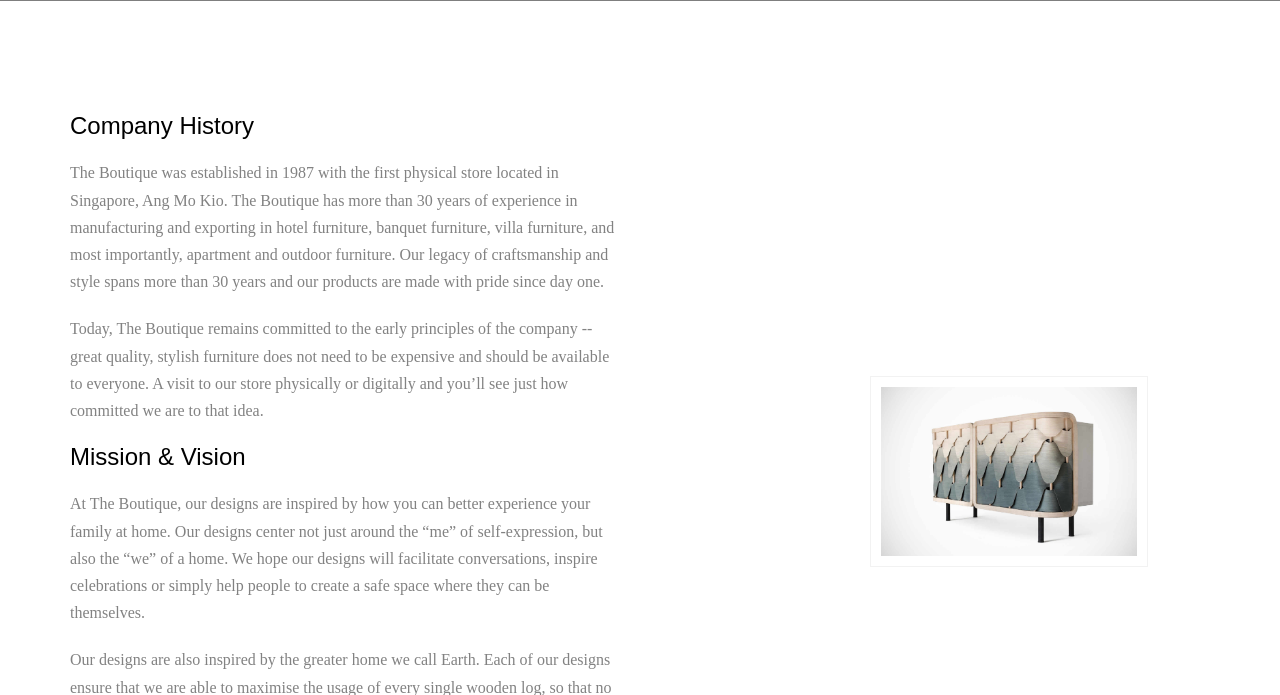
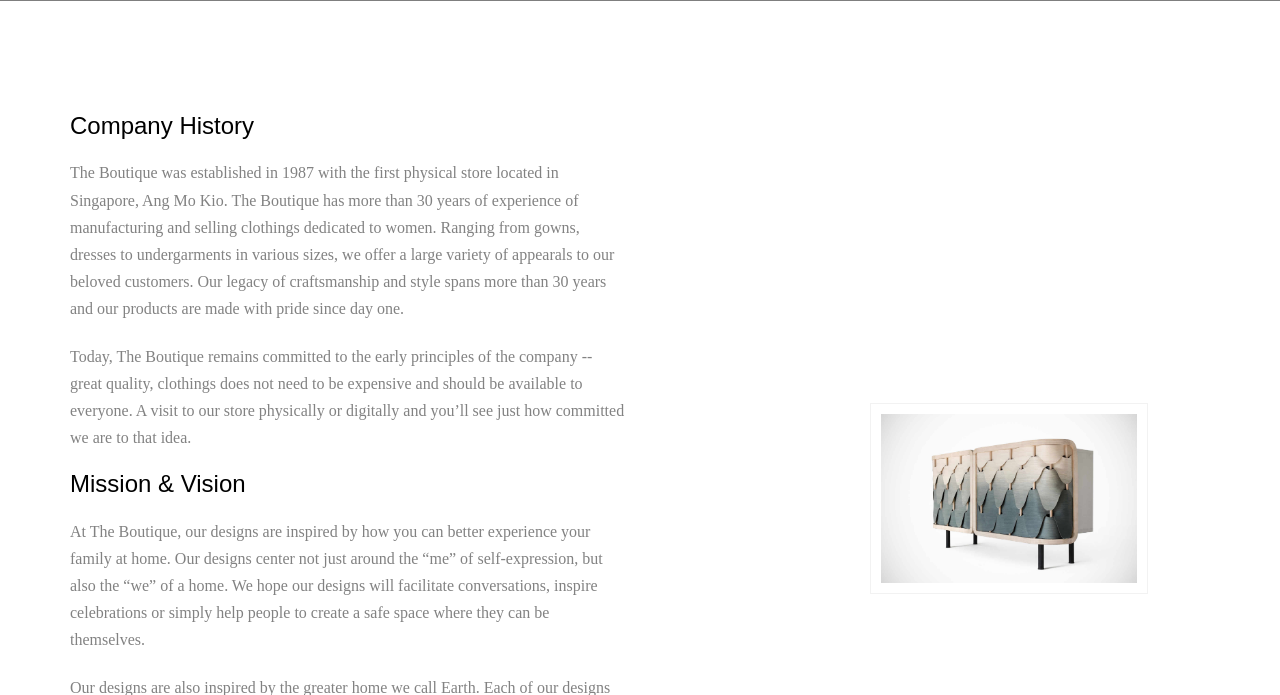
Before and after one commit to driedwater/aspj, a Flask app: page /about in a window 1280 px wide. Shown: the part 669-1364 px from the top of the page. Run offline with Flask 2, Linux system fonts and the light colour scheme; parts of the project's set-up code (start-up, migrations or seed data) failed here and were passed over; some libraries are stand-ins or nearby versions; some web fonts are replaced; grey boxes are pictures that could not be loaded.

Commit message:
Co-authored-by: renmoonv <renmoonv@users.noreply.github.com> Co-authored-by: beleengneo <beleengneo@users.noreply.github.com>

```diff
--- a/ecommercesite/__init__.py
+++ b/ecommercesite/__init__.py
@@ -5,7 +5,8 @@ from flask_login import LoginManager
 from flask_migrate import Migrate
 from flask_msearch import Search
 from flask_mail import Mail
-from flask_authorize import authorized
+from flask_authorize import Authorize
+from skywalking import agent, config
 import os
 
 app = Flask(__name__)
--- a/ecommercesite/templates/about.html
+++ b/ecommercesite/templates/about.html
@@ -23,8 +23,8 @@
 				<div class="col-md-6">
 					<div class="desc">
 						<h3>Company History</h3>
-						<p>The Boutique was established in 1987 with the first physical store located in Singapore, Ang Mo Kio. The Boutique has more than 30 years of experience in manufacturing and exporting in hotel furniture, banquet furniture, villa furniture, and most importantly, apartment and outdoor furniture. Our legacy of craftsmanship and style spans more than 30 years and our products are made with pride since day one.</p>
-						<p>Today, The Boutique remains committed to the early principles of the company -- great quality, stylish furniture does not need to be expensive and should be available to everyone. A visit to our store physically or digitally and you’ll see just how committed we are to that idea.</p>
+						<p>The Boutique was established in 1987 with the first physical store located in Singapore, Ang Mo Kio. The Boutique has more than 30 years of experience of manufacturing and selling clothings dedicated to women. Ranging from gowns, dresses to undergarments in various sizes, we offer a large variety of appearals to our beloved customers. Our legacy of craftsmanship and style spans more than 30 years and our products are made with pride since day one.</p>
+						<p>Today, The Boutique remains committed to the early principles of the company -- great quality, clothings does not need to be expensive and should be available to everyone. A visit to our store physically or digitally and you’ll see just how committed we are to that idea.</p>
 					<div class="desc">
 						<h3>Mission &amp; Vision</h3>
 						<p>At The Boutique, our designs are inspired by how you can better experience your family at home. Our designs center not just around the “me” of self-expression, but also the “we” of a home. We hope our designs will facilitate conversations, inspire celebrations or simply help people to create a safe space where they can be themselves.</p>
--- a/ecommercesite/templates/home.html
+++ b/ecommercesite/templates/home.html
@@ -67,7 +67,7 @@
             <div class="col-md-8 col-md-offset-2 text-center fh5co-heading">
                 <span>The Boutique's</span>
                 <h2>New Arrival Products</h2>
-                <p>New arrivals as of 2021. Be sure to get them quickly while stock lasts!</p>
+                <p>New arrivals as of 2022. Be sure to get them quickly while stock lasts!</p>
             </div>
         </div>
         <div class="row">
@@ -123,7 +123,7 @@
                                 </figure>
                                 <span>Annisa Indah, via <a href="#" class="twitter">Twitter</a></span>
                                 <blockquote>
-                                    <p>&ldquo;I am so happy with The Boutique's customer service! I accidentally chose the wrong colour for one of the items I bought and only realised it after it was being delivered to me. However, The Boutique allowed me to return the product and exchange for the correct colour for me!&rdquo;</p>
+                                    <p>&ldquo;I am so happy with The Boutique's customer service! I accidentally chose the wrong colour for one of the items I bought and only realise after it was being delivered to me. However, The Boutique allowed me to return the product and exchange for the correct colour for me!&rdquo;</p>
                                 </blockquote>
                             </div>
                         </div>
--- a/ecommercesite/templates/service.html
+++ b/ecommercesite/templates/service.html
@@ -69,7 +69,7 @@
 					</div>
 					<div class="desc">
 						<h3><a href="single.html">Free Delivery</a></h3>
-						<span class="price">At least $300 spent in single purchase</span>
+						<span class="price">At least $100 spent in single purchase</span>
 					</div>
 				</div>
 			</div>
@@ -137,7 +137,7 @@
 					</div>
 					<div class="desc">
 						<h3><a href="single.html">10% Cashback for members</a></h3>
-						<span class="price">Valid til 24 March 2022</span>
+						<span class="price">Valid til 24 July 2022</span>
 					</div>
 				</div>
 			</div>
```
Also changed, not shown: ecommercesite/database.db, 1 other file.
